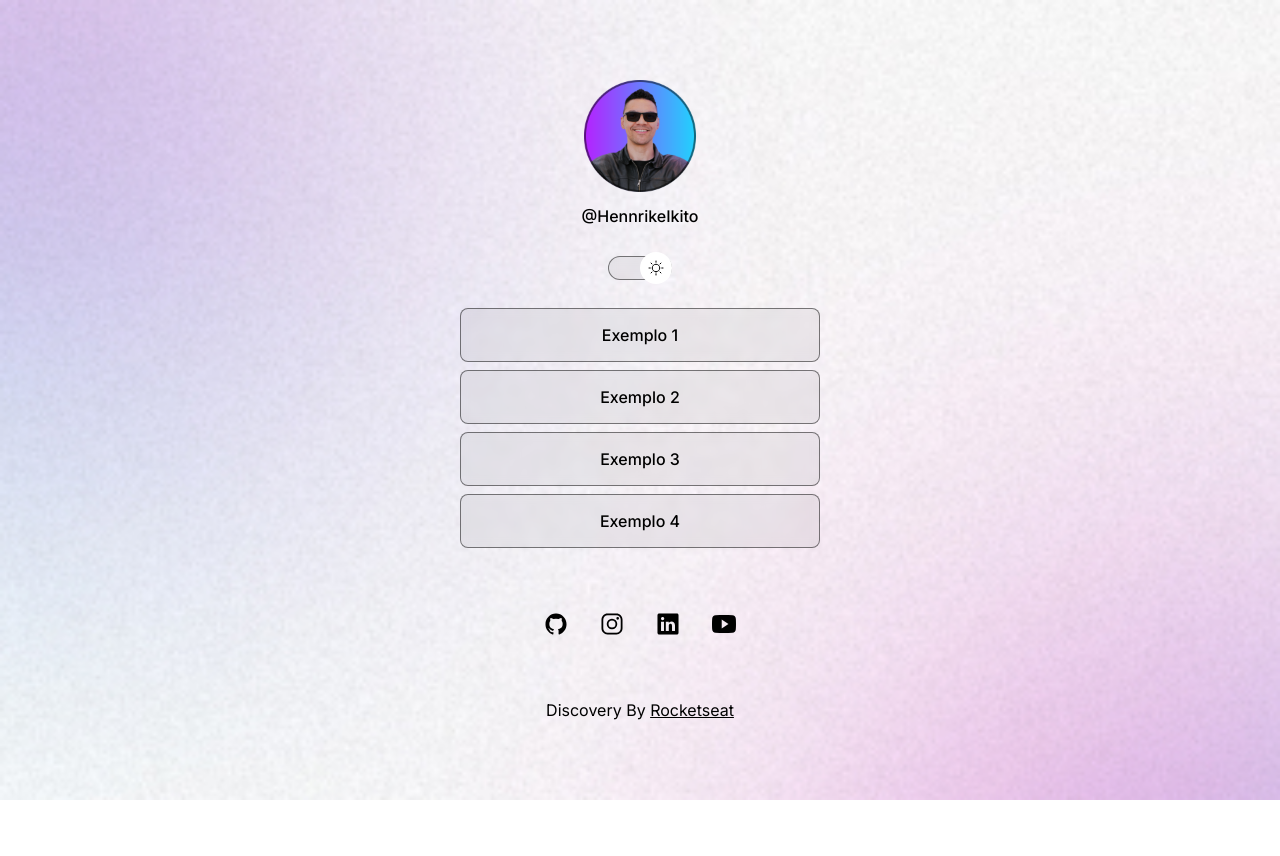
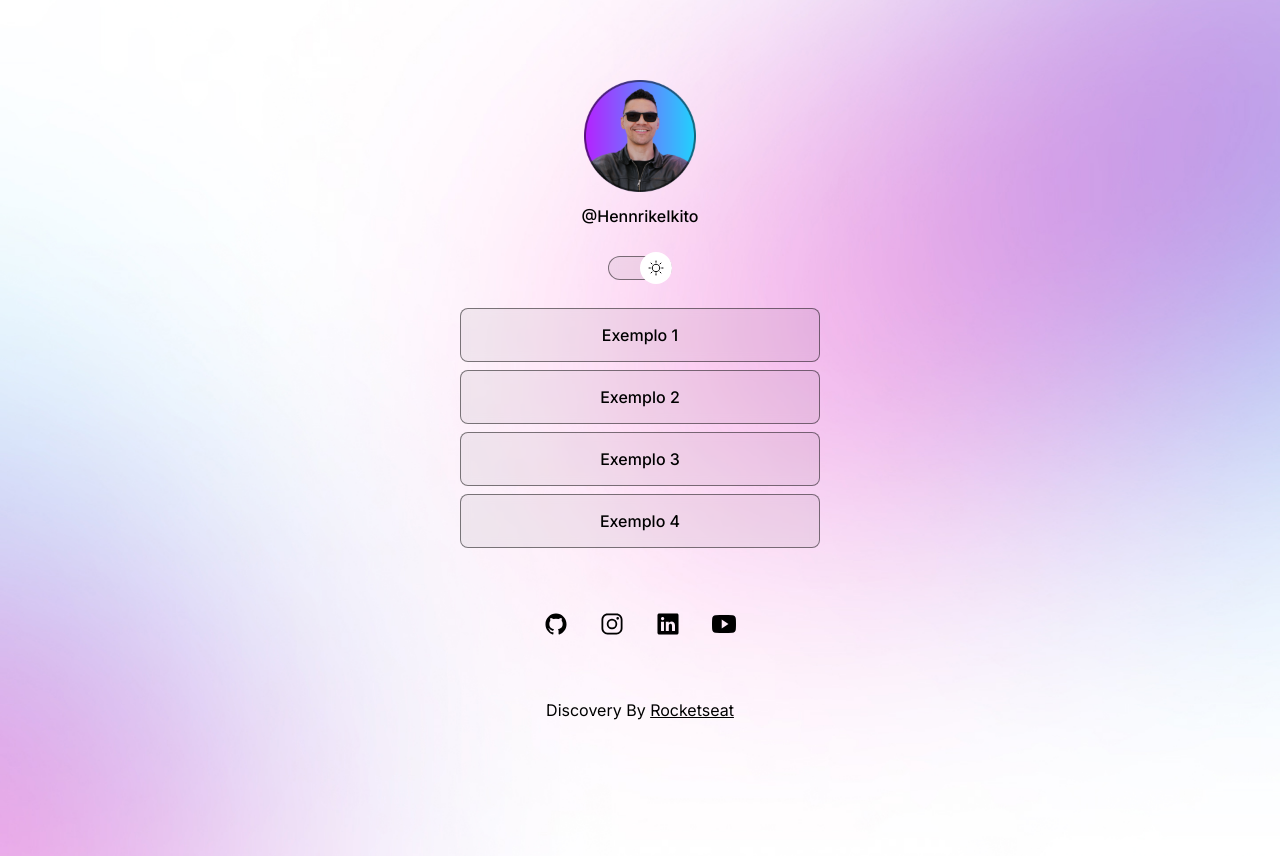
Before and after one commit to HennrikeSocher/rs-discover, a plain HTML site: page index.html in a window 1280 px wide. Both pictures are taken after a click on the element 640 px from the left and 267 px from the top of the page. Before the commit the page ends 800 px from the top, so only its background shows below. Drawn offline with nearby package versions, Linux system fonts and the light colour scheme.

Commit message:
fix desktop background

```diff
--- a/styles.css
+++ b/styles.css
@@ -142,3 +142,16 @@ footer {
   padding: 24px 0;
   text-align: center;
 }
+@media (min-width: 700px) {
+  :root {
+    --bg-url: url(./assets/bg-desktop.jpg);
+  }
+
+  .light {
+    --bg-url: url(./assets/bg-desktop-light.jpg);
+  }
+
+  body {
+    height: 100vh;
+  }
+}
```
